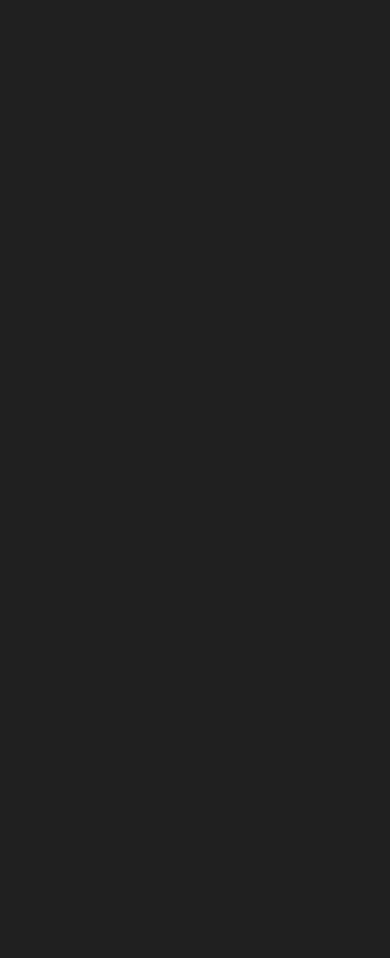
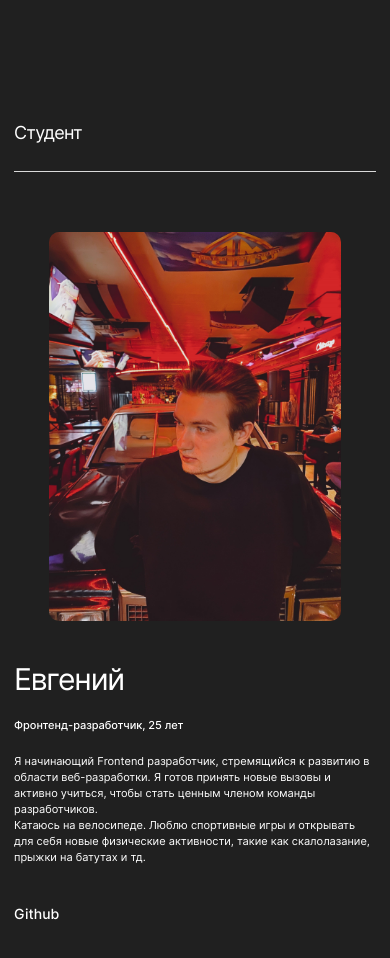
Before and after one commit to dzoric1/movies-explorer-frontend, a React (Create React App) app: page / in a window 390 px wide. Shown: the part 1800-2758 px from the top of the page. Before the commit the page ends 1852 px from the top, so only its background shows below. Built offline with nearby package versions, Linux system fonts and the light colour scheme.

Commit message:
realized AboutMe component

```diff
--- /dev/null
+++ b/src/components/AboutMe/AboutMe.css
@@ -0,0 +1,160 @@
+.about-me {
+  padding: 110px 70px 100px;
+}
+
+@media screen and (max-width: 1023px) {
+  .about-me {
+    padding: 90px 50px;
+  }
+}
+
+@media screen and (max-width: 767px) {
+  .about-me {
+    padding: 70px 14px;
+  }
+}
+
+.about-me__title {
+  margin: 0 0 66px 0;
+}
+
+@media screen and (max-width: 767px) {
+  .about-me__title {
+    margin: 0 0 60px 0;
+  }
+}
+
+.about-me__content {
+  display: flex;
+  justify-content: space-between;
+}
+
+@media screen and (max-width: 767px) {
+  .about-me__content {
+    flex-direction: column;
+    align-items: center;
+  }
+}
+
+.about-me__info {
+  max-width: 600px;
+}
+
+@media screen and (max-width: 1023px) {
+  .about-me__info {
+    max-width: 364px;
+  }
+}
+
+@media screen and (max-width: 767px) {
+  .about-me__info {
+    order: 2;
+  }
+}
+
+.about-me__name {
+  font-size: 50px;
+  font-weight: 400;
+  line-height: 58px;
+  letter-spacing: -2px;
+  margin: 0 0 18px 0;
+}
+
+@media screen and (max-width: 1023px) {
+  .about-me__name {
+    font-size: 40px;
+    line-height: 40px;
+    letter-spacing: -1.6px;
+    margin: 0 0 16px 0;
+  }
+}
+
+@media screen and (max-width: 767px) {
+  .about-me__name {
+    font-size: 30px;
+    line-height: normal;
+    letter-spacing: -1.2px;
+    margin: 0 0 20px 0;
+  }
+}
+
+.about-me__subtitle {
+  font-size: 18px;
+  font-weight: 500;
+  line-height: 20px;
+  margin: 0 0 26px 0;
+}
+
+@media screen and (max-width: 1023px) {
+  .about-me__subtitle {
+    font-size: 12px;
+    line-height: 18px;
+    margin: 0 0 20px 0;
+  }
+}
+
+@media screen and (max-width: 767px) {
+  .about-me__subtitle {
+    font-size: 11px;
+    line-height: 16px;
+  }
+}
+
+.about-me__text {
+  line-height: 22px;
+  margin: 0;
+}
+
+@media screen and (max-width: 1023px) {
+  .about-me__text {
+    font-size: 12px;
+    line-height: 18px;
+  }
+}
+
+@media screen and (max-width: 767px) {
+  .about-me__text {
+    font-size: 11px;
+    line-height: 16px;
+  }
+}
+
+.about-me__link {
+  color: #fff;
+  text-decoration: none;
+  display: inline-block;
+  font-weight: 500;
+  line-height: normal;
+  margin: 100px 0 0 0;
+}
+
+@media screen and (max-width: 1023px) {
+  .about-me__link {
+    margin: 87px 0 0 0;
+  }
+}
+
+@media screen and (max-width: 767px) {
+  .about-me__link {
+    margin: 40px 0 0 0;
+  }
+}
+
+.about-me__photo {
+  max-width: 270px;
+  object-fit: cover;
+  border-radius: 10px;
+}
+
+@media screen and (max-width: 1023px) {
+  .about-me__photo {
+    max-width: 255px;
+  }
+}
+
+@media screen and (max-width: 767px) {
+  .about-me__photo {
+    max-width: 292px;
+    margin: 0 0 40px 0;
+  }
+}
--- /dev/null
+++ b/src/components/AboutMe/AboutMe.jsx
@@ -0,0 +1,43 @@
+import { Link } from 'react-router-dom';
+
+import './AboutMe.css'
+import photo from '../../assets/images/photo.jpg'
+
+const AboutMe = () => {
+  return (
+    <section className="about-me container">
+      <h2 className="about-me__title section-title">Студент</h2>
+      <div className="about-me__content">
+        <div className="about-me__info">
+          <h3 className='about-me__name'>Евгений</h3>
+          <p className="about-me__subtitle">Фронтенд-разработчик, 25 лет</p>
+          <p className="about-me__text">
+            Я начинающий Frontend
+            разработчик, стремящийся к
+            развитию в области веб-разработки. Я готов принять новые
+            вызовы и активно учиться, чтобы
+            стать ценным членом команды
+            разработчиков.
+          </p>
+          <p className="about-me__text">
+            Катаюсь на велосипеде. Люблю
+            спортивные игры и открывать для
+            себя новые физические активности,
+            такие как скалолазание, прыжки на
+            батутах и тд.
+          </p>
+          <Link
+            className="about-me__link hover-opacity"
+            to="https://github.com/dzoric1"
+            target="_blank"
+          >
+            Github
+          </Link>
+        </div>
+        <img className="about-me__photo" src={photo} alt="Фото Студента" />
+      </div>
+    </section>
+  );
+}
+
+export default AboutMe;
--- a/src/components/App/App.jsx
+++ b/src/components/App/App.jsx
@@ -1,3 +1,4 @@
+import AboutMe from '../AboutMe/AboutMe';
 import AboutProject from '../AboutProject/AboutProject';
 import Header from '../Header/Header';
 import Promo from '../Promo/Promo';
@@ -12,6 +13,7 @@ function App() {
       <Promo />
       <AboutProject />
       <Techs />
+      <AboutMe />
     </>
   );
 }
```
Also changed, not shown: src/assets/images/photo.jpg (added).
